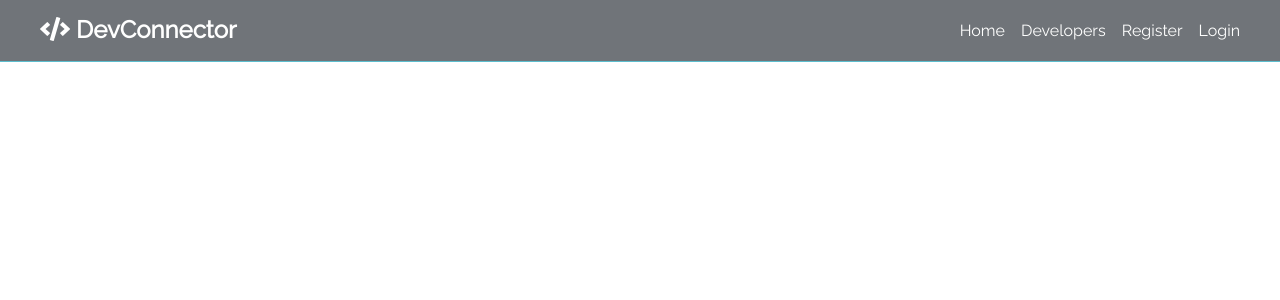
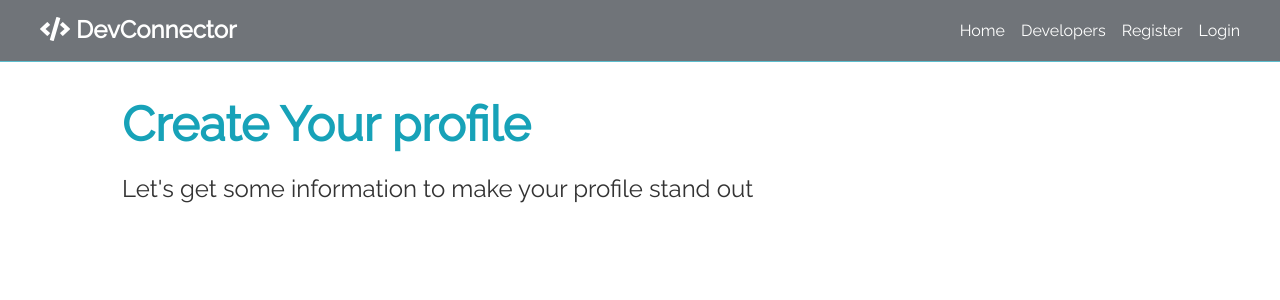
Before and after one commit to Amir-Bagjani/sass-website-travi, a React (Create React App) app: page /edit-profile in a window 1280 px wide. Shown: the top 300 px of the page. Built offline with nearby package versions, Linux system fonts and the light colour scheme.

Commit message:
dashboard css and edit profile page

```diff
--- a/src/App.js
+++ b/src/App.js
@@ -6,6 +6,7 @@ import Login from "./pages/Login";
 import Profiles from "./pages/Profiles";
 import Profile from "./pages/Profile";
 import Dashboard from "./pages/Dashboard";
+import CreateProfile from "./pages/CreateProfile";
 
 function App() {
   return (
@@ -18,6 +19,7 @@ function App() {
         <Route path="profiles" element={<Profiles />} />
         <Route path="profile" element={<Profile />} />
         <Route path="dashboard" element={<Dashboard />} />
+        <Route path="edit-profile" element={<CreateProfile />} />
       </Routes>
     </BrowserRouter>
   );
--- /dev/null
+++ b/src/pages/CreateProfile.jsx
@@ -0,0 +1,15 @@
+
+const CreateProfile = () => {
+  return (
+    <section className="container">
+        <h1 className="large text-primary">
+            Create Your profile
+        </h1>
+        <p className="lead">
+            Let's get some information to make your profile stand out
+        </p>
+    </section>
+  )
+}
+
+export default CreateProfile
--- a/src/pages/Dashboard.jsx
+++ b/src/pages/Dashboard.jsx
@@ -1,5 +1,4 @@
 import { Link } from "react-router-dom";
-import "../styles/dashboard.scss"
 
 const Dashboard = () => {
   return (
@@ -12,7 +11,7 @@ const Dashboard = () => {
         </p>
 
         <div className="dash-buttons">
-            <Link to="" className="btn btn">
+            <Link to="/edit-profile" className="btn btn">
                 <i className="fas fa-user-circle text-primary"></i> Edit profile
             </Link>
             <Link to="" className="btn btn">
--- a/src/styles/_utilities.scss
+++ b/src/styles/_utilities.scss
@@ -1,7 +1,7 @@
 @import "config";
 
 //container
-.container{
+.container {
   max-width: $max-width;
   margin: 6rem auto 3rem auto;
   padding: 0 2rem;
@@ -22,17 +22,17 @@
   font-size: 1.5rem;
   margin-bottom: 1rem;
 }
-.text-primary{
+.text-primary {
   color: $primary-color;
 }
 
 //image
-.round-img{
+.round-img {
   border-radius: 50%;
 }
 
 //line
-.line{
+.line {
   height: 1px;
   width: 100%;
   background-color: #ccc;
@@ -109,29 +109,29 @@
 }
 
 //alert
-.alert{
+.alert {
   padding: 0.8rem;
   margin: 1rem;
   color: #333;
   background-color: $light-color;
   border-radius: 0.2rem;
 
-    &.alert-primary{
-        @include set-background($primary-color)
+  &.alert-primary {
+    @include set-background($primary-color);
   }
-    &.alert-dark{
-        @include set-background($dark-color)
+  &.alert-dark {
+    @include set-background($dark-color);
   }
-    &.alert-success{
-        @include set-background($success-color)
+  &.alert-success {
+    @include set-background($success-color);
   }
-    &.alert-danger{
-        @include set-background($danger-color)
+  &.alert-danger {
+    @include set-background($danger-color);
   }
 }
 
 //badge
-.badge{
+.badge {
   font-size: 0.8rem;
   padding: 0.1rem;
   text-align: center;
@@ -139,17 +139,17 @@
   background-color: $light-color;
   color: #333;
 
-    &.badge-primary{
-        @include set-background($primary-color)
+  &.badge-primary {
+    @include set-background($primary-color);
   }
-    &.badge-dark{
-        @include set-background($dark-color)
+  &.badge-dark {
+    @include set-background($dark-color);
   }
-    &.badge-success{
-        @include set-background($success-color)
+  &.badge-success {
+    @include set-background($success-color);
   }
-    &.badge-danger{
-        @include set-background($danger-color)
+  &.badge-danger {
+    @include set-background($danger-color);
   }
 }
 
@@ -164,18 +164,18 @@
 }
 
 //form
-.form{
-    &-group{
+.form {
+  &-group {
     margin: 1.3rem 0;
   }
-    &-text{
+  &-text {
     display: block;
     margin-top: 0.3rem;
     color: gray;
   }
-    input[type='text'],
-    input[type='email'],
-    input[type='password']{
+  input[type="text"],
+  input[type="email"],
+  input[type="password"] {
     padding: 0.6rem;
     width: 100%;
     outline: none;
@@ -184,3 +184,16 @@
     border-radius: 0.3rem;
   }
 }
+
+//table
+.table {
+  th,
+  td {
+    padding: 1rem;
+    text-align: left;
+  }
+
+  th {
+    background-color: $light-color;
+  }
+}
--- a/src/styles/dashboard.scss
+++ /dev/null
@@ -1,12 +0,0 @@
-@import "config";
-
-.table{
-    th, td{
-        padding: 1rem;
-        text-align: left;
-    }
-
-    th{
-        background-color: $light-color;
-    }
-}
```
Lines whose indentation alone changed are shown as unchanged.
